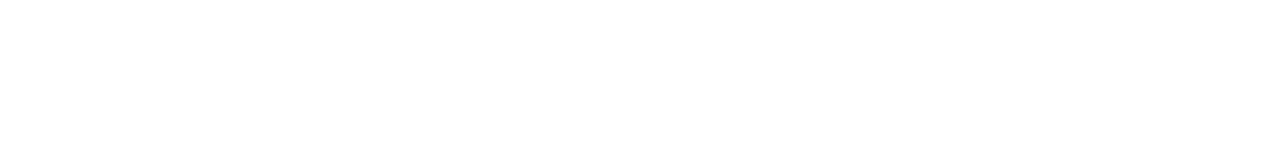
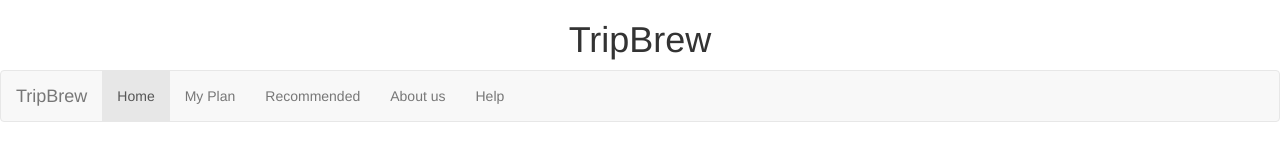
Before and after one commit to siddharthv5/TripBrew, a plain HTML site: page Final.html in a window 1280 px wide. Drawn offline with nearby package versions, Linux system fonts and the light colour scheme.

Commit message:
do pandaga

```diff
--- a/index.html
+++ b/Final.html
@@ -17,8 +17,22 @@
 
 	<body>
 
-	<!-- Your page starts here: -->
 
+ <center><h1>TripBrew</h1></center>
+<nav class="navbar navbar-default">
+  <div class="container-fluid">
+    <div class="navbar-header">
+      <a class="navbar-brand" href="#">TripBrew</a>
+    </div>
+    <ul class="nav navbar-nav">
+      <li class="active"><a href="#">Home</a></li>
+      <li><a href="#">My Plan</a></li>
+      <li><a href="#">Recommended</a></li>
+      <li><a href="#">About us</a></li>
+      <li><a href="#">Help</a></li>
+    </ul>
+  </div>
+</nav>
 
 
 
```
